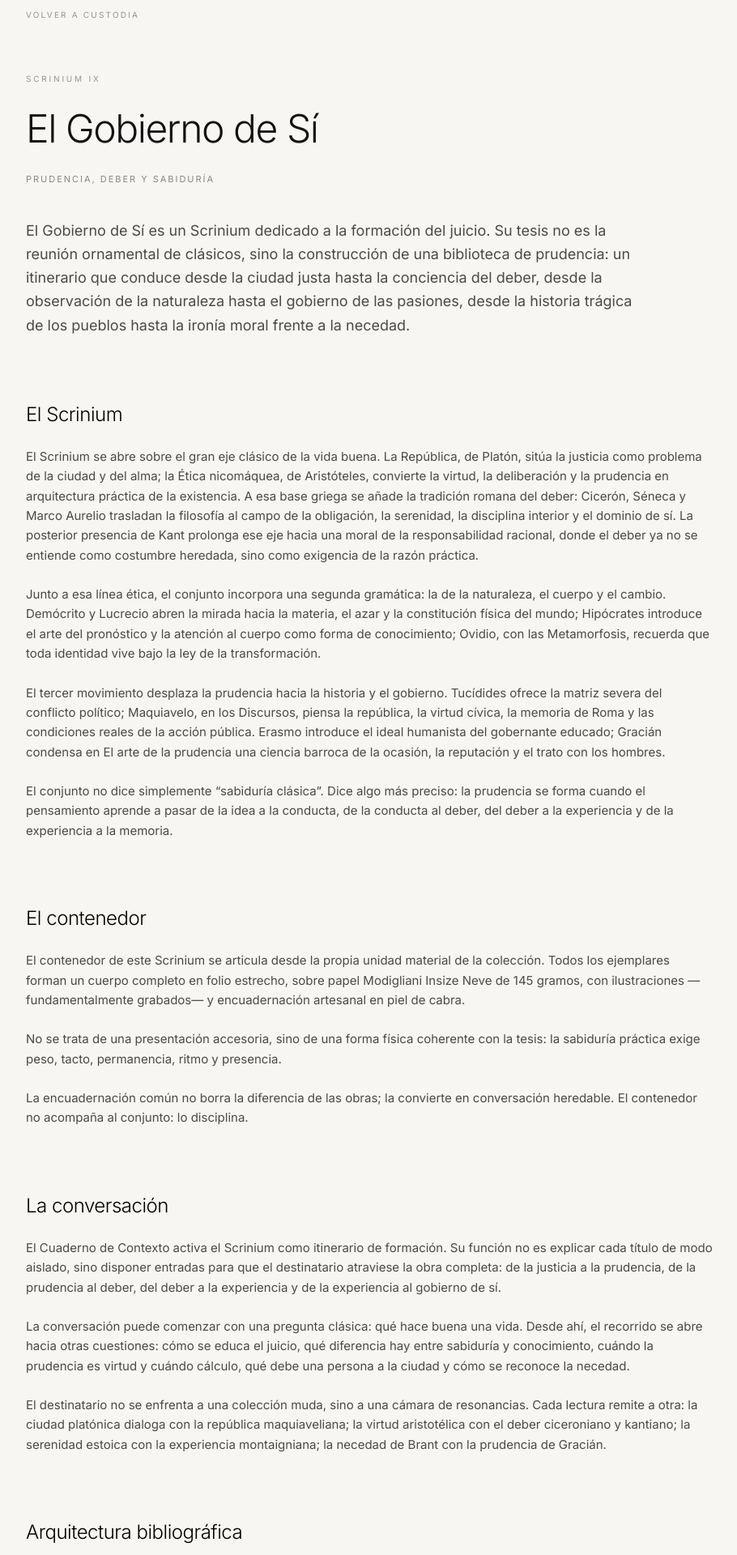
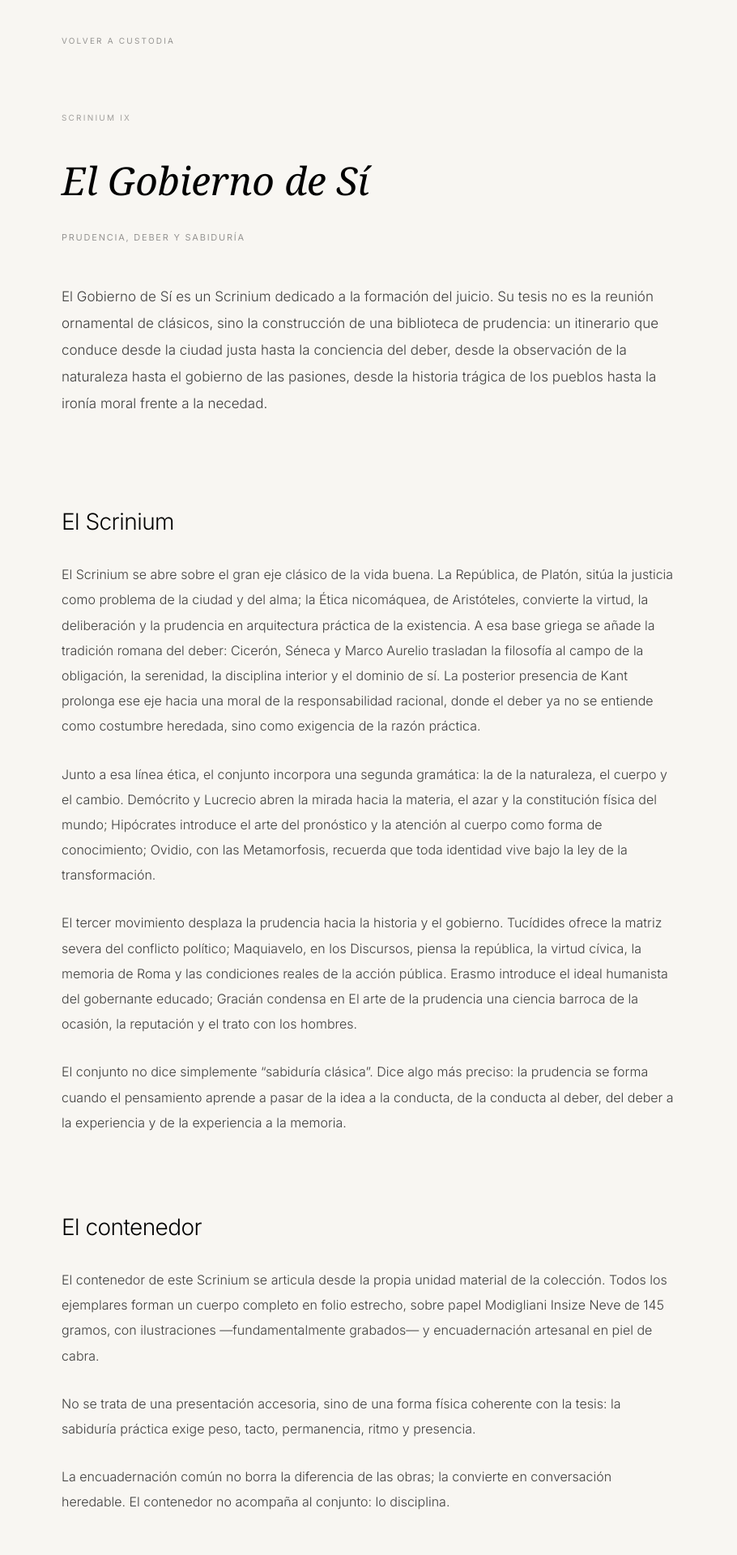
Before and after one commit to felixlosada-web/falcatio, a Next.js app: page /custodia/el-gobierno-de-si in a window 1280 px wide. Shown: the part 140-2060 px from the top of the page at 81% size, without its empty margins (184-1094 px from the left). Built offline with nearby package versions, Linux system fonts and the light colour scheme.

Commit message:
Refine El Gobierno de Si editorial layout

```diff
--- a/app/custodia/el-gobierno-de-si/page.tsx
+++ b/app/custodia/el-gobierno-de-si/page.tsx
@@ -81,94 +81,98 @@ export default function ElGobiernoDeSiPage() {
   };
 
   return (
-    <main className="max-w-4xl mx-auto px-6 py-28 md:py-36">
+    <main className="min-h-screen bg-[#F8F6F2] pt-44 pb-32 px-6 md:px-10">
       <script
         type="application/ld+json"
         dangerouslySetInnerHTML={{ __html: JSON.stringify(jsonLd) }}
       />
 
+      <section className="max-w-[760px] mx-auto">
         <Link
           href="/custodia"
-        className="inline-block mb-16 text-[10px] tracking-[0.22em] uppercase text-black/40 hover:text-black transition-colors"
+          className="inline-block mb-20 text-[10px] tracking-[0.22em] uppercase text-black/40 hover:text-black transition-colors duration-300"
         >
           Volver a custodia
         </Link>
 
-      <header className="mb-20">
-        <p className="text-[10px] tracking-[0.28em] uppercase text-black/40 mb-6">
+        <header className="mb-28">
+          <p className="text-[10px] tracking-[0.22em] uppercase text-black/35 mb-10">
             Scrinium IX
           </p>
 
-        <h1 className="text-3xl md:text-5xl leading-tight font-light tracking-[-0.03em] mb-6">
+          <h1 className="text-4xl md:text-5xl leading-tight font-serif italic text-black mb-8">
             El Gobierno de Sí
           </h1>
 
-        <p className="text-[11px] tracking-[0.18em] uppercase text-black/45 mb-10">
+          <p className="text-[11px] tracking-[0.16em] uppercase text-black/40 mb-12">
             Prudencia, Deber y Sabiduría
           </p>
 
-        <p className="text-base md:text-lg leading-relaxed text-black/70 max-w-3xl">
+          <p className="text-[17px] leading-[1.95] text-black/75 font-light">
             El Gobierno de Sí es un Scrinium dedicado a la formación del juicio.
-          Su tesis no es la reunión ornamental de clásicos, sino la construcción
-          de una biblioteca de prudencia: un itinerario que conduce desde la
-          ciudad justa hasta la conciencia del deber, desde la observación de la
-          naturaleza hasta el gobierno de las pasiones, desde la historia
-          trágica de los pueblos hasta la ironía moral frente a la necedad.
+            Su tesis no es la reunión ornamental de clásicos, sino la
+            construcción de una biblioteca de prudencia: un itinerario que
+            conduce desde la ciudad justa hasta la conciencia del deber, desde la
+            observación de la naturaleza hasta el gobierno de las pasiones, desde
+            la historia trágica de los pueblos hasta la ironía moral frente a la
+            necedad.
           </p>
         </header>
 
-      <section className="space-y-20 text-[15px] leading-relaxed text-black/70">
+        <section className="space-y-24 text-[16px] leading-[1.95] text-black/75 font-light">
           <article>
-          <h2 className="text-2xl font-light tracking-[-0.02em] text-black mb-6">
+            <h2 className="text-[28px] leading-tight font-light tracking-[-0.02em] text-black mb-8">
               El Scrinium
             </h2>
 
-          <p className="mb-6">
+            <p className="mb-7">
               El Scrinium se abre sobre el gran eje clásico de la vida buena. La
-            República, de Platón, sitúa la justicia como problema de la ciudad y
-            del alma; la Ética nicomáquea, de Aristóteles, convierte la virtud,
-            la deliberación y la prudencia en arquitectura práctica de la
-            existencia. A esa base griega se añade la tradición romana del deber:
-            Cicerón, Séneca y Marco Aurelio trasladan la filosofía al campo de
-            la obligación, la serenidad, la disciplina interior y el dominio de
-            sí. La posterior presencia de Kant prolonga ese eje hacia una moral
-            de la responsabilidad racional, donde el deber ya no se entiende
-            como costumbre heredada, sino como exigencia de la razón práctica.
+              República, de Platón, sitúa la justicia como problema de la ciudad
+              y del alma; la Ética nicomáquea, de Aristóteles, convierte la
+              virtud, la deliberación y la prudencia en arquitectura práctica de
+              la existencia. A esa base griega se añade la tradición romana del
+              deber: Cicerón, Séneca y Marco Aurelio trasladan la filosofía al
+              campo de la obligación, la serenidad, la disciplina interior y el
+              dominio de sí. La posterior presencia de Kant prolonga ese eje
+              hacia una moral de la responsabilidad racional, donde el deber ya
+              no se entiende como costumbre heredada, sino como exigencia de la
+              razón práctica.
             </p>
 
-          <p className="mb-6">
-            Junto a esa línea ética, el conjunto incorpora una segunda gramática:
-            la de la naturaleza, el cuerpo y el cambio. Demócrito y Lucrecio
-            abren la mirada hacia la materia, el azar y la constitución física
-            del mundo; Hipócrates introduce el arte del pronóstico y la atención
-            al cuerpo como forma de conocimiento; Ovidio, con las Metamorfosis,
-            recuerda que toda identidad vive bajo la ley de la transformación.
+            <p className="mb-7">
+              Junto a esa línea ética, el conjunto incorpora una segunda
+              gramática: la de la naturaleza, el cuerpo y el cambio. Demócrito y
+              Lucrecio abren la mirada hacia la materia, el azar y la
+              constitución física del mundo; Hipócrates introduce el arte del
+              pronóstico y la atención al cuerpo como forma de conocimiento;
+              Ovidio, con las Metamorfosis, recuerda que toda identidad vive
+              bajo la ley de la transformación.
             </p>
 
-          <p className="mb-6">
+            <p className="mb-7">
               El tercer movimiento desplaza la prudencia hacia la historia y el
               gobierno. Tucídides ofrece la matriz severa del conflicto político;
-            Maquiavelo, en los Discursos, piensa la república, la virtud cívica,
-            la memoria de Roma y las condiciones reales de la acción pública.
-            Erasmo introduce el ideal humanista del gobernante educado; Gracián
-            condensa en El arte de la prudencia una ciencia barroca de la
-            ocasión, la reputación y el trato con los hombres.
+              Maquiavelo, en los Discursos, piensa la república, la virtud
+              cívica, la memoria de Roma y las condiciones reales de la acción
+              pública. Erasmo introduce el ideal humanista del gobernante
+              educado; Gracián condensa en El arte de la prudencia una ciencia
+              barroca de la ocasión, la reputación y el trato con los hombres.
             </p>
 
             <p>
               El conjunto no dice simplemente “sabiduría clásica”. Dice algo más
-            preciso: la prudencia se forma cuando el pensamiento aprende a pasar
-            de la idea a la conducta, de la conducta al deber, del deber a la
-            experiencia y de la experiencia a la memoria.
+              preciso: la prudencia se forma cuando el pensamiento aprende a
+              pasar de la idea a la conducta, de la conducta al deber, del deber
+              a la experiencia y de la experiencia a la memoria.
             </p>
           </article>
 
           <article>
-          <h2 className="text-2xl font-light tracking-[-0.02em] text-black mb-6">
+            <h2 className="text-[28px] leading-tight font-light tracking-[-0.02em] text-black mb-8">
               El contenedor
             </h2>
 
-          <p className="mb-6">
+            <p className="mb-7">
               El contenedor de este Scrinium se articula desde la propia unidad
               material de la colección. Todos los ejemplares forman un cuerpo
               completo en folio estrecho, sobre papel Modigliani Insize Neve de
@@ -176,7 +180,7 @@ export default function ElGobiernoDeSiPage() {
               encuadernación artesanal en piel de cabra.
             </p>
 
-          <p className="mb-6">
+            <p className="mb-7">
               No se trata de una presentación accesoria, sino de una forma física
               coherente con la tesis: la sabiduría práctica exige peso, tacto,
               permanencia, ritmo y presencia.
@@ -190,11 +194,11 @@ export default function ElGobiernoDeSiPage() {
           </article>
 
           <article>
-          <h2 className="text-2xl font-light tracking-[-0.02em] text-black mb-6">
+            <h2 className="text-[28px] leading-tight font-light tracking-[-0.02em] text-black mb-8">
               La conversación
             </h2>
 
-          <p className="mb-6">
+            <p className="mb-7">
               El Cuaderno de Contexto activa el Scrinium como itinerario de
               formación. Su función no es explicar cada título de modo aislado,
               sino disponer entradas para que el destinatario atraviese la obra
@@ -202,7 +206,7 @@ export default function ElGobiernoDeSiPage() {
               del deber a la experiencia y de la experiencia al gobierno de sí.
             </p>
 
-          <p className="mb-6">
+            <p className="mb-7">
               La conversación puede comenzar con una pregunta clásica: qué hace
               buena una vida. Desde ahí, el recorrido se abre hacia otras
               cuestiones: cómo se educa el juicio, qué diferencia hay entre
@@ -216,34 +220,36 @@ export default function ElGobiernoDeSiPage() {
               cámara de resonancias. Cada lectura remite a otra: la ciudad
               platónica dialoga con la república maquiaveliana; la virtud
               aristotélica con el deber ciceroniano y kantiano; la serenidad
-            estoica con la experiencia montaigniana; la necedad de Brant con la
-            prudencia de Gracián.
+              estoica con la experiencia montaigniana; la necedad de Brant con
+              la prudencia de Gracián.
             </p>
           </article>
 
           <article>
-          <h2 className="text-2xl font-light tracking-[-0.02em] text-black mb-6">
+            <h2 className="text-[28px] leading-tight font-light tracking-[-0.02em] text-black mb-8">
               Arquitectura bibliográfica
             </h2>
 
-          <ul className="space-y-3 list-disc pl-5">
+            <ul className="space-y-4 list-disc pl-5">
               <li>La ciudad y la virtud: Platón y Aristóteles.</li>
               <li>
-              El deber y la soberanía interior: Cicerón, Séneca, Marco Aurelio y
-              Kant.
+                El deber y la soberanía interior: Cicerón, Séneca, Marco Aurelio
+                y Kant.
               </li>
               <li>
                 La materia, el cuerpo y el pronóstico: Demócrito, Lucrecio e
                 Hipócrates.
               </li>
-            <li>La historia y el conflicto político: Tucídides y Maquiavelo.</li>
+              <li>
+                La historia y el conflicto político: Tucídides y Maquiavelo.
+              </li>
               <li>
                 El príncipe, la prudencia y la necedad: Erasmo, Gracián y
                 Sebastian Brant.
               </li>
               <li>
-              La mediación moral entre culturas: Fray Juan Cobo y el Espejo rico
-              del claro corazón.
+                La mediación moral entre culturas: Fray Juan Cobo y el Espejo
+                rico del claro corazón.
               </li>
               <li>
                 La experiencia, la metamorfosis y la circunstancia: Ovidio,
@@ -260,23 +266,35 @@ export default function ElGobiernoDeSiPage() {
               naturaleza, historia y transformación. Su valor reside en haber
               convertido una tradición dispersa —filosófica, política, médica,
               literaria y espiritual— en una arquitectura legible para quien
-            entiende que la sabiduría no consiste en poseer respuestas, sino en
-            formar el juicio capaz de habitarlas.
+              entiende que la sabiduría no consiste en poseer respuestas, sino
+              en formar el juicio capaz de habitarlas.
             </p>
           </article>
 
-        <nav className="border-t border-black/10 pt-10 flex flex-col gap-3 text-[10px] tracking-[0.18em] uppercase">
-          <Link href="/custodia/mare-hispanicum" className="text-black/40 hover:text-black">
+          <nav className="border-t border-black/10 pt-12 flex flex-col gap-4 text-[10px] tracking-[0.18em] uppercase">
+            <Link
+              href="/custodia/mare-hispanicum"
+              className="text-black/40 hover:text-black transition-colors duration-300"
+            >
               Scrinium XIV — Mare Hispanicum
             </Link>
-          <Link href="/custodia/pensamiento-estrategico" className="text-black/40 hover:text-black">
+
+            <Link
+              href="/custodia/pensamiento-estrategico"
+              className="text-black/40 hover:text-black transition-colors duration-300"
+            >
               Scrinium XXVII — El Pensamiento Estratégico
             </Link>
-          <Link href="/custodia/peninsula-romanica" className="text-black/40 hover:text-black">
+
+            <Link
+              href="/custodia/peninsula-romanica"
+              className="text-black/40 hover:text-black transition-colors duration-300"
+            >
               Scrinium XLI — La Península Románica
             </Link>
           </nav>
         </section>
+      </section>
     </main>
   );
 }
```
Lines whose indentation alone changed are shown as unchanged.
